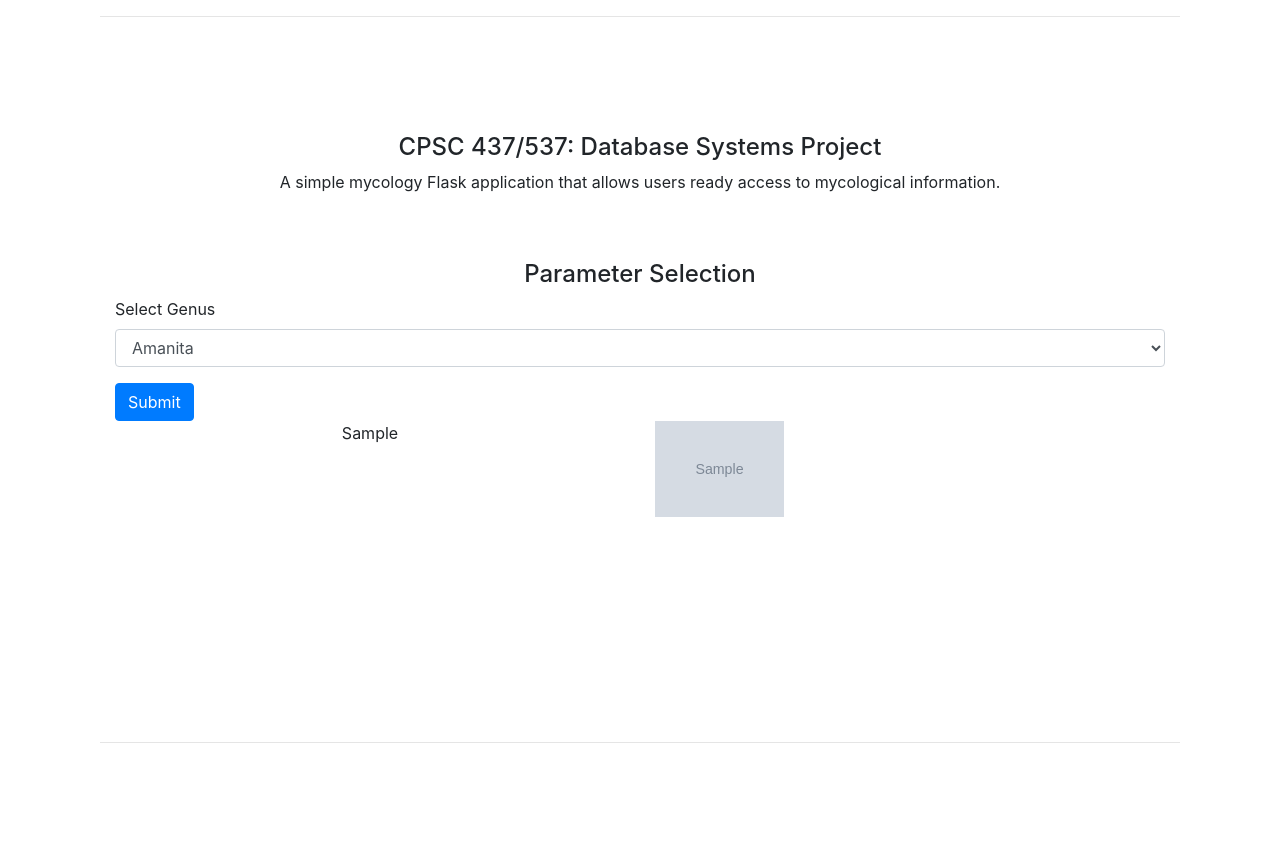
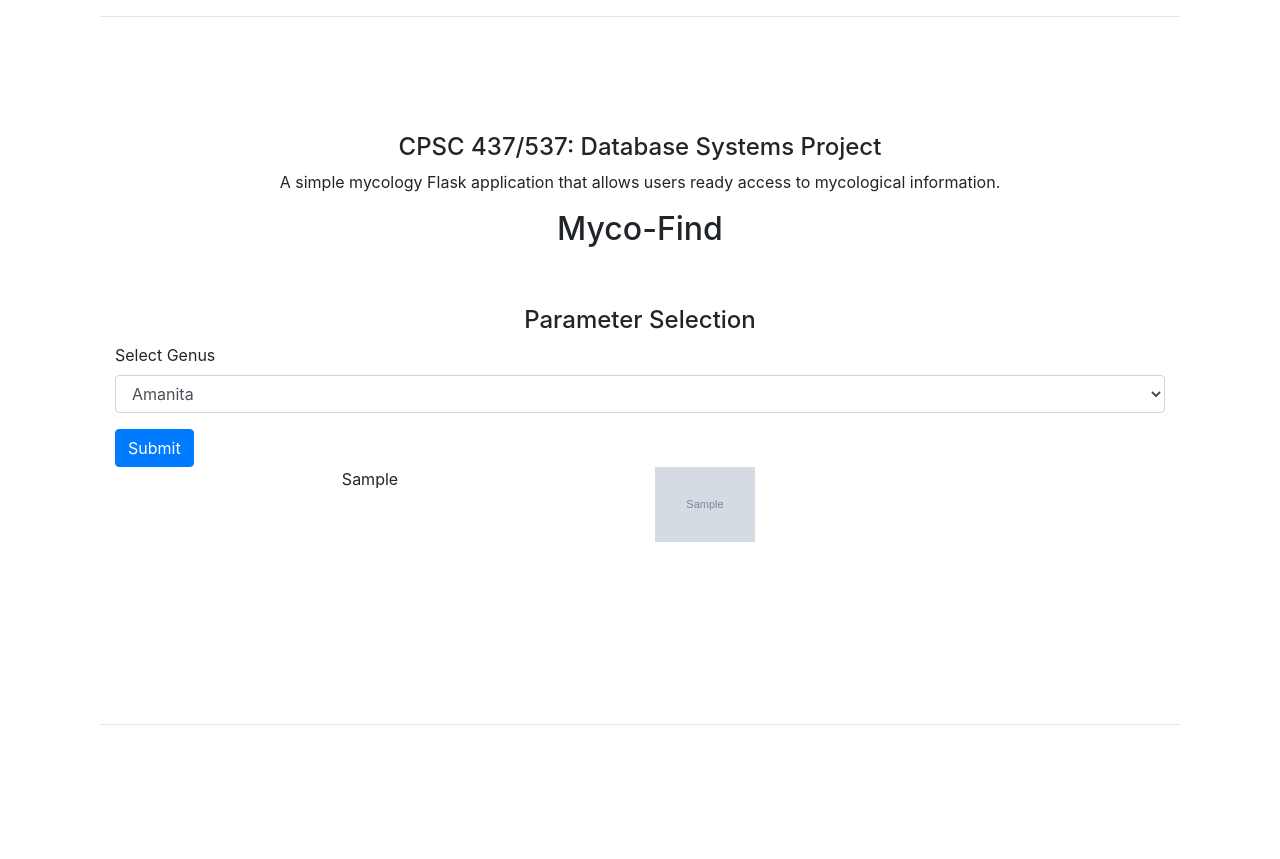
Before and after one commit to victor-hugo-dc/mushrooms, a Flask app: template templates/index.html in a window 1280 px wide. After the commit the page ends 725 px from the top, so only its background shows below. Run offline with Flask 3, Linux system fonts and the light colour scheme; the template is opened without the code that fills it: values that come from a table or form of the project are taken from there, most other values are stand-ins (such as "Sample title", 1, 10 or a date in 2020); grey boxes marked "Sample" are stand-in pictures; some libraries are stand-ins or nearby versions.

Commit message:
finishing css touches

```diff
--- a/static/app.css
+++ b/static/app.css
@@ -1,6 +1,6 @@
 .col-md-7{
     flex: 0 0 58.333333%;
-    max-width: 40%;
+    max-width: 32%;
     display: grid;
     grid-template-columns: repeat(3, 1fr);
     grid-template-rows: repeat(3, 1fr);
--- a/templates/index.html
+++ b/templates/index.html
@@ -4,6 +4,7 @@
 
 <h4 class="text-center">CPSC 437/537: Database Systems Project</h4>
 <p class="text-center">A simple mycology Flask application that allows users ready access to mycological information.</p>
+<h2 class="text-center">Myco-Find</h2>
 
 <div class="container">
   <h4 class="text-center" style="padding-top: 50px;">Parameter Selection</h4>
```
